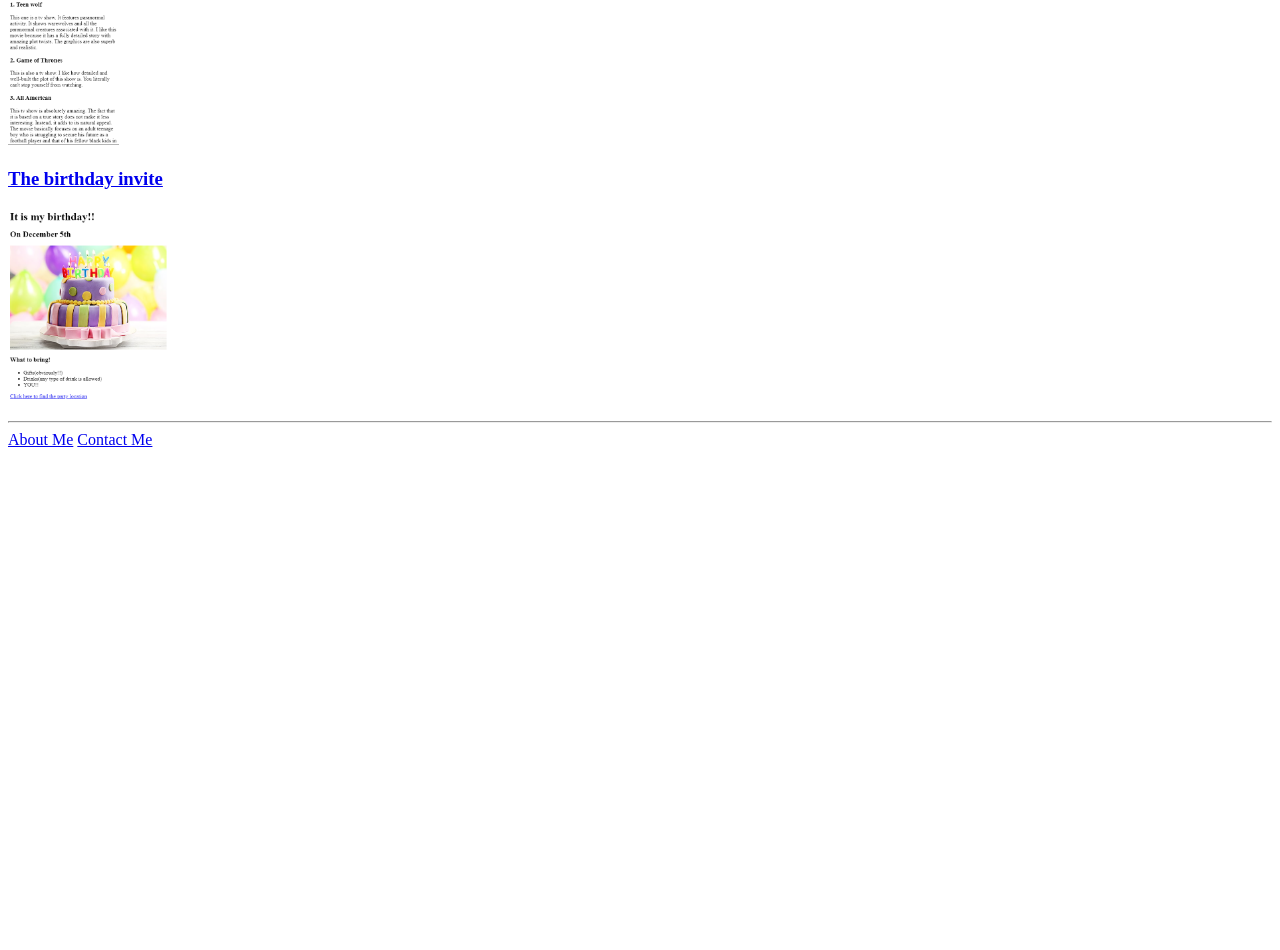
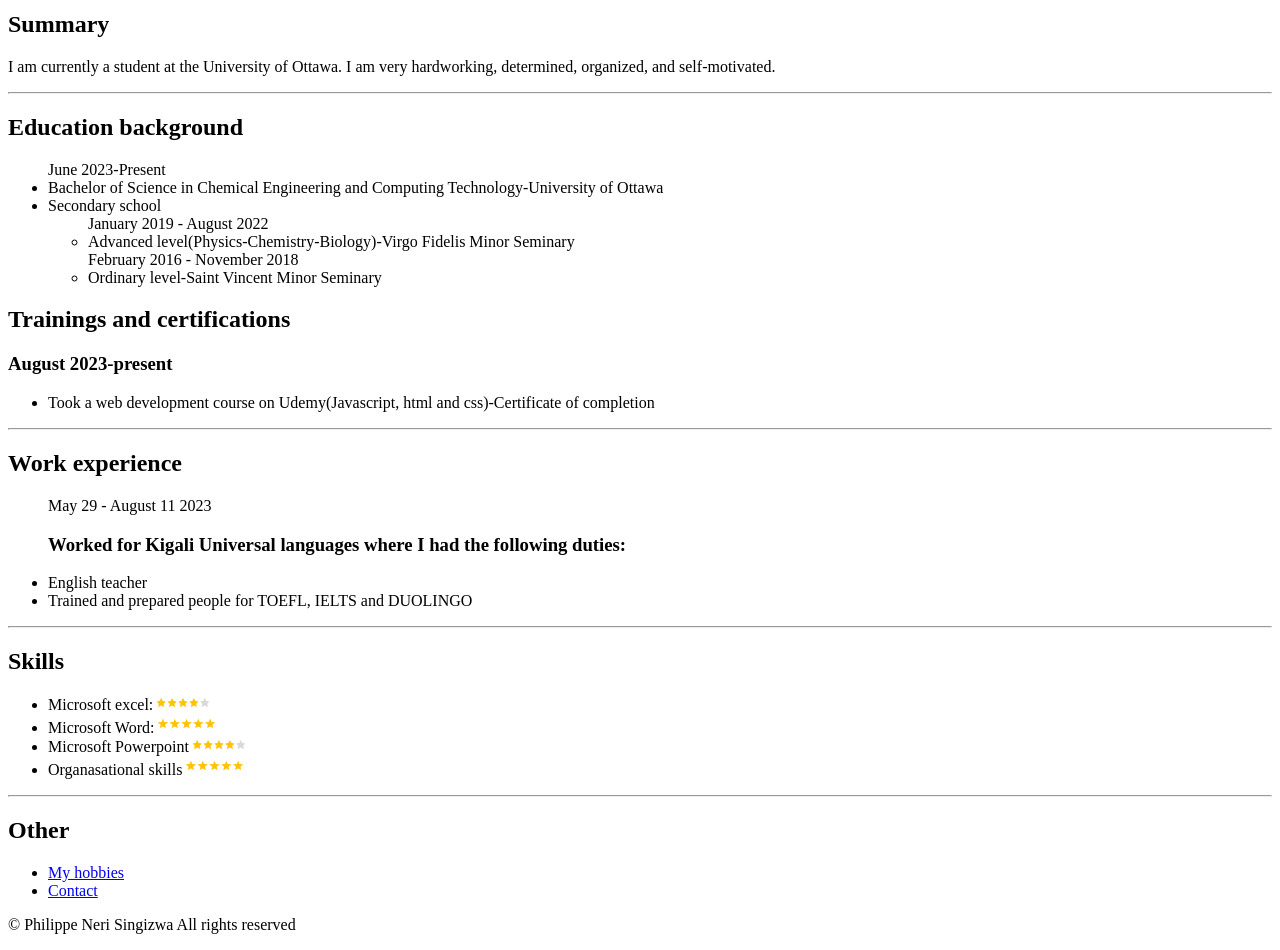
Before and after one commit to Sipher229/html.portfolionew, a plain HTML site: page index.html in a window 1280 px wide. Shown: the part 243-1193 px from the top of the page. Before the commit the page ends 800 px from the top, so only its background shows below. Drawn offline with Linux system fonts and the light colour scheme.

Commit message:
Add files via upload

```diff
--- a/index.html
+++ b/index.html
@@ -1,34 +1,87 @@
-<!-- TODO 1: Create the HTML Boilerplate -->
 <!DOCTYPE html>
 <html lang="en">
 <head>
     <meta charset="UTF-8">
     <meta name="viewport" content="width=device-width, initial-scale=1.0">
-    <title>Philippe Neri's portfolio</title>
+    <title>My Resume</title>
 </head>
 <body>
-    <h1>Philippe Neri's portfolio</h1>
-    <h2>I am a web developer</h2>
+    <h1>Philippe Neri Singizwa</h1>
+    <img src="./Imagines/WhatsApp Image 2023-08-07 at 12.52.15.jpeg" alt="My profile Picture" height="150">
+
+    <h2>Summary</h2>
+
+    <p>I am currently a student at the University of Ottawa. I am very hardworking,
+    determined, organized, and self-motivated.</p>
+
     <hr />
-    <h3><a href="./public/movie-ranking.html">Movie ranking projects</a></h3>
-    <img src="./assets/images/Movie ranking image project.png" alt="A screen shot of a webiste" height="200px"/>
-    <h3><a href="./public/birthday-invite.html">The birthday invite</a></h3>
-    <img src="./assets/images/birthday invite image 2.png" alt="a colorful birthday cake" height="200px"/>
+
+
+    <h2>Education background</h2>
+
+    <ul>
+
+        June 2023-Present
+        <li>Bachelor of Science in Chemical Engineering and Computing Technology-University of Ottawa</li>
+        <li>Secondary school
+
+            <ul>
+                January 2019 - August 2022
+                <li>Advanced level(Physics-Chemistry-Biology)-Virgo Fidelis Minor Seminary</li>
+
+                February 2016 - November 2018
+                <li>Ordinary level-Saint Vincent Minor Seminary</li>
+            </ul>
+        </li>
+    </ul>
+
+    <h2>Trainings and certifications</h2>
+    <h3>August 2023-present</h3>
+    <ul>
+        <li>Took a web development course on Udemy(Javascript, html and css)-Certificate of completion
+        </li>
+    </ul>
+
     <hr />
-    <a href="./public/about.html">About Me</a> <a href="./public/contact.html">Contact Me</a>
+
+    <h2>Work experience</h2>
+    <ul>
+
+        May 29 - August 11 2023
+    <h3>Worked for Kigali Universal languages where I had the following duties:</h3>
+
+
+        <li>English teacher</li>
+        <li>Trained and prepared people for TOEFL, IELTS and DUOLINGO</li>
+
+    </ul>
+
+    <hr />
+
+    <h2>Skills</h2>
+
+    <ul>
+        <li>Microsoft excel:<img src="./Imagines/4 rating star images.jpg" height="15" /></li>
+        <li>Microsoft Word:<img src="./Imagines/5 rating star image.jpg" height="19" /></li>
+        <li>Microsoft Powerpoint<img src="./Imagines/4 rating star images.jpg" height="15" /></li>
+        <li>Organasational skills<img src="./Imagines/5 rating star image.jpg" height="19" /></li>
+    </ul>
+
+    <hr />
+
+    <h2>Other</h2>
+
+    <ul>
+        <li><a href="/Public/My hobbies.html">My hobbies</a></li>
+        <li><a href="./Public/Contact.html">Contact</a></li>
+    </ul>
+
+
+
+    <Footer> <p>© Philippe Neri Singizwa All rights reserved</p></Footer>
+
+
+
+
 </body>
 </html>
-
-<!-- TODO 2: Add Your previous projects' HTML into the public folder -->
-
-<!-- TODO 3: Take screenshots of your project previews and add the images to the images folder -->
-
-<!-- TODO 4: Add titles/subtitles etc. -->
-
-<!-- TODO 5: Add a link to the project pages -->
-
-<!-- TODO 6: Add images to show the project previews
-HINT for TODO 6: You can use the height attribute set to 200 to make the image smaller:
-https://developer.mozilla.org/en-US/docs/Web/HTML/Element/img#attr-height -->
-
-<!-- TODO 7: Add the Contact Me and About Me page links -->
```
Also changed, not shown: Contact.html (added, +19 -0 lines), My hobbies.html (added, +18 -0 lines), Imagines/3 rating stars.jpg (added), Imagines/4 rating star images.jpg (added), Imagines/5 rating star image.jpg (added), Imagines/WhatsApp Image 2023-08-07 at 12.52.15.jpeg (added).
